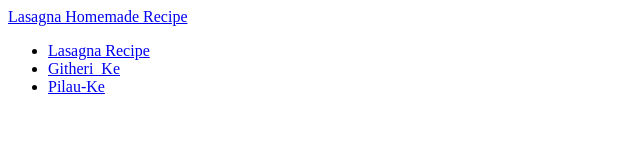
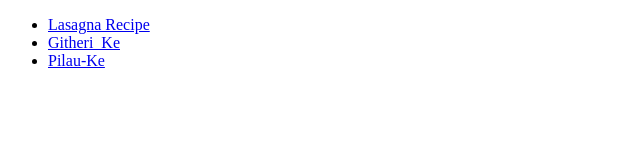
Before and after one commit to Tafrija/Odin-recipes, a plain HTML site: page index.html in a window 1280 px wide. Shown: the whole page, without its empty margins (0-640 px from the left). Drawn offline with Linux system fonts and the light colour scheme.

Commit message:
Modified

```diff
--- a/index.html
+++ b/index.html
@@ -6,7 +6,6 @@
     <title>The Odin Recipes</title>
 </head>
 <body>
-    <a href="Recipes/Lasagna.html">Lasagna Homemade Recipe</a>
    <ul>
  <li><a href="Recipes/Lasagna.html">Lasagna Recipe</a></li>
  <li><a href=".Recipes/Githeri.html">Githeri_Ke</a></li>
```
